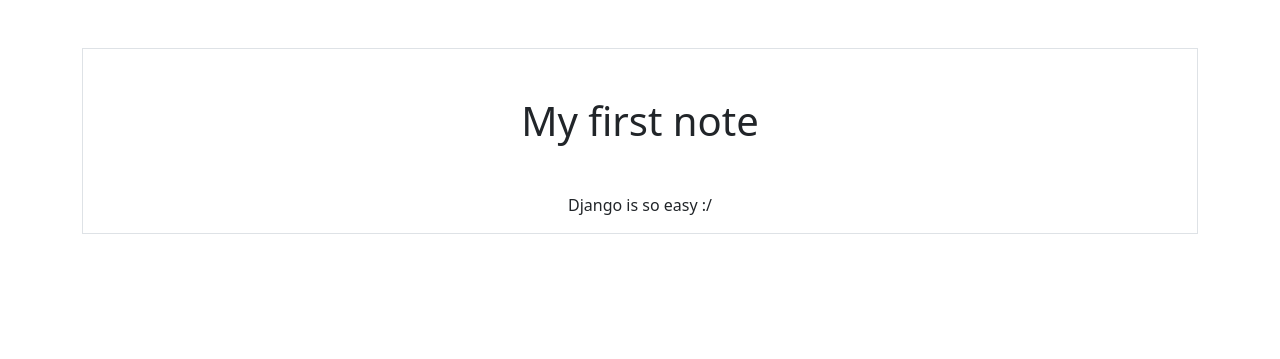
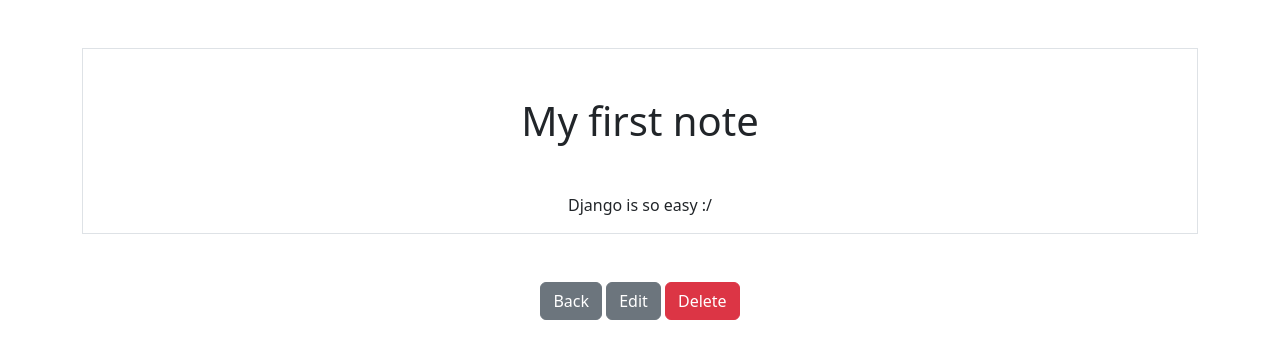
Before and after one commit to ykursav/django-essentials, a Django app: page /smart/notes/1 in a window 1280 px wide. Shown: the top 359 px of the page. Run offline with Django 4.2, Linux system fonts and the light colour scheme; data comes from the database, SQL or seed files in the repository; both versions use the stored data as it was after the commit.

Commit message:
CRUD complete ch 7.

```diff
--- a/notes/templates/notes/notes_detail.html
+++ b/notes/templates/notes/notes_detail.html
@@ -5,4 +5,8 @@
     <p>{{note.text}}</p>
 </div>
 
+<a href="{% url 'notes.list' %}" class="btn btn-secondary my-5">Back</a>
+<a href="{% url 'notes.update' pk=note.id %}" class="btn btn-secondary my-5">Edit</a>
+<a href="{% url 'notes.delete' pk=note.id %}" class="btn btn-danger my-5">Delete</a>
+
 {% endblock %}
--- a/notes/templates/notes/notes_form.html
+++ b/notes/templates/notes/notes_form.html
@@ -1,6 +1,6 @@
 {% extends "base.html" %}
 {% block content %}
-<form action="{% url 'notes.new' %}" method="post">{% csrf_token %}
+<form method="post">{% csrf_token %}
     {{form}}
     <button type="submit" class="btn btn-primary my-5">Submit</button>
 </form>
@@ -9,4 +9,5 @@
     {{form.errors.title.as_text}}
 </div>
 {% endif %}
+<a href="{% url 'notes.list' %}" class="btn btn-secondary my-5">Cancel</a>
 {% endblock %}
--- a/notes/urls.py
+++ b/notes/urls.py
@@ -8,4 +8,6 @@ urlpatterns = [
     path("notes", views.NotesListView.as_view(), name="notes.list"),
     path("notes/<int:pk>", views.NotesDetailView.as_view(), name="note.detail"),
     path("notes/new", views.NotesCreateView.as_view(), name="notes.new"),
+    path("notes/<int:pk>/edit", views.NotesUpdateView.as_view(), name="notes.update"),
+    path("notes/<int:pk>/delete", views.NotesDeleteView.as_view(), name="notes.delete"),
 ]
--- a/notes/views.py
+++ b/notes/views.py
@@ -3,13 +3,31 @@ from django.http import Http404
 
 from .models import Notes
 from .forms import NotesForm
-from django.views.generic import ListView, DetailView, CreateView
+from django.views.generic import (
+    ListView,
+    DetailView,
+    CreateView,
+    UpdateView,
+    DeleteView,
+)
 
 
 class NotesCreateView(CreateView):
     model = Notes
     success_url = "/smart/notes"
     form_class = NotesForm
+
+
+class NotesUpdateView(UpdateView):
+    model = Notes
+    success_url = "/smart/notes"
+    form_class = NotesForm
+
+
+class NotesDeleteView(DeleteView):
+    model = Notes
+    success_url = "/smart/notes"
+    template_name = "notes/notes_delete.html"
 
 
 class NotesListView(ListView):
```
Also changed, not shown: notes/templates/notes/notes_delete.html (added, +10 -0 lines), db.sqlite3.
